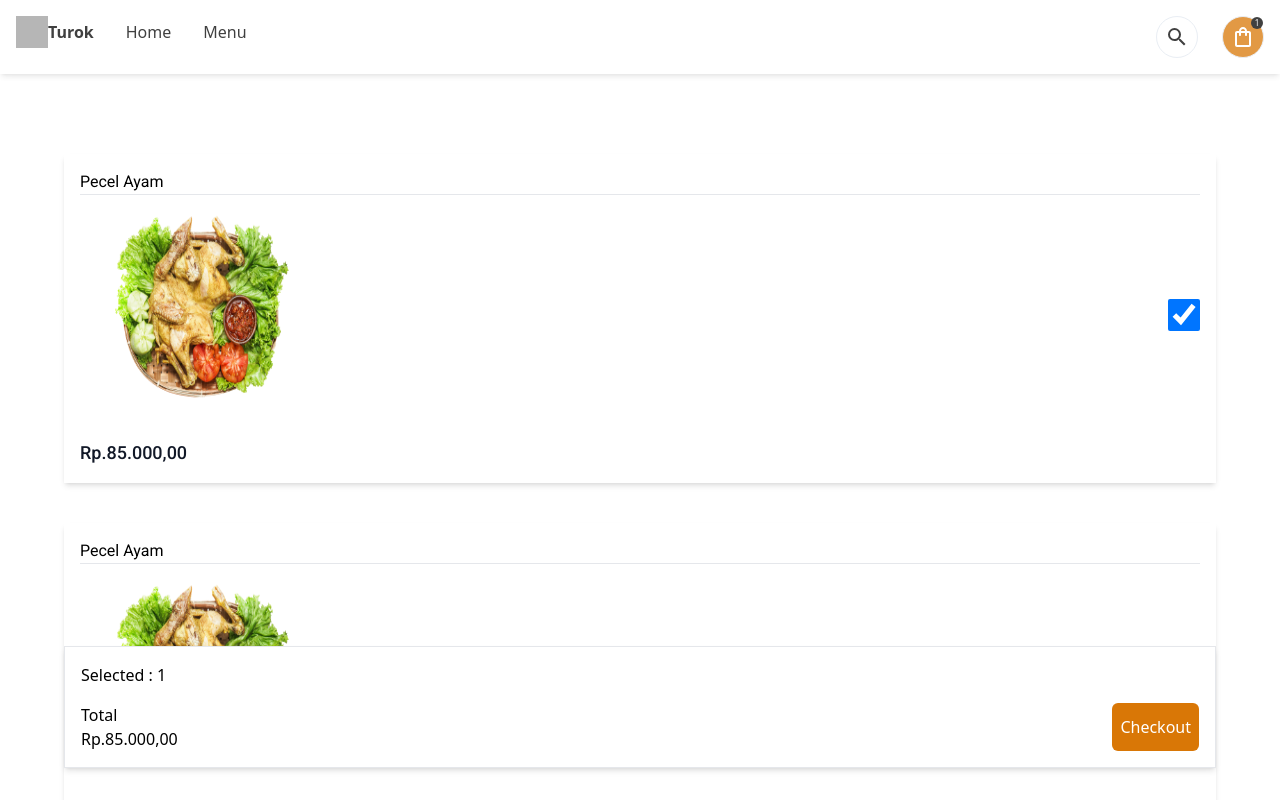
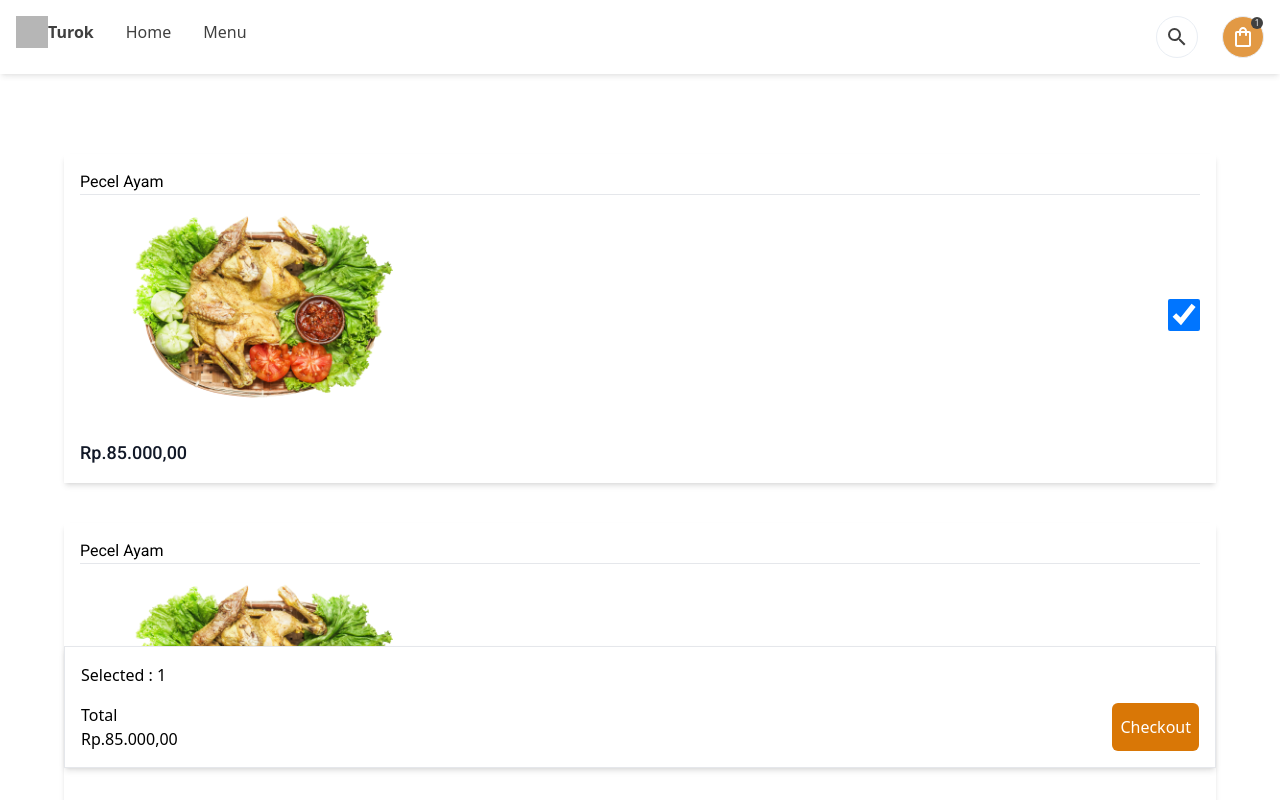
Before and after one commit to AlifJian/Restaurant, a React (Vite) app: page /cart in a window 1280 px wide. Shown: the top 800 px of the page. Built offline with nearby package versions, Linux system fonts and the light colour scheme; grey boxes are pictures that could not be loaded; a web font is replaced by a local one.

Commit message:
Fix : PecelAyam Picture squizee

```diff
--- a/src/component/CartCard.jsx
+++ b/src/component/CartCard.jsx
@@ -13,7 +13,7 @@ function CartCard({terpilih}) {
           <hr />
         </div>
         <div className="flex justify-between items-center">
-          <img src={PecelAyam} alt="" className="h-60 aspect-square" />
+          <img src={PecelAyam} alt="" className="h-60" />
           <input
             type="checkbox"
             name=""
```
